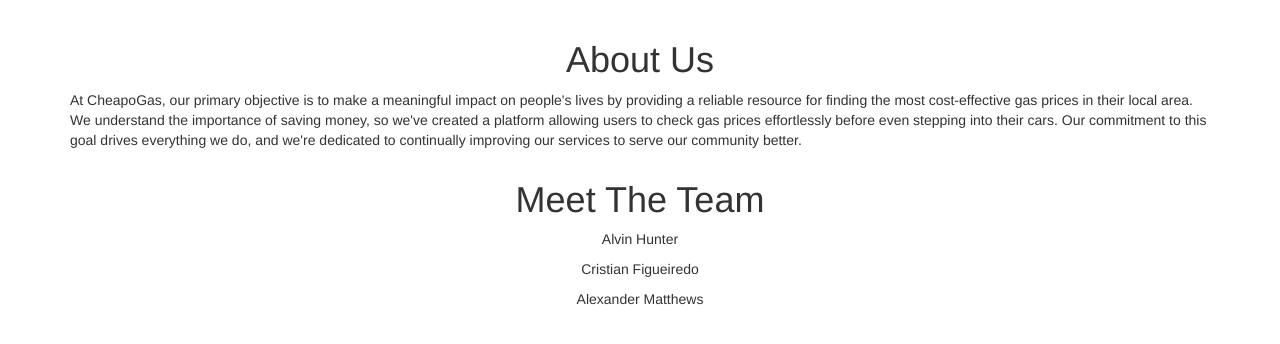
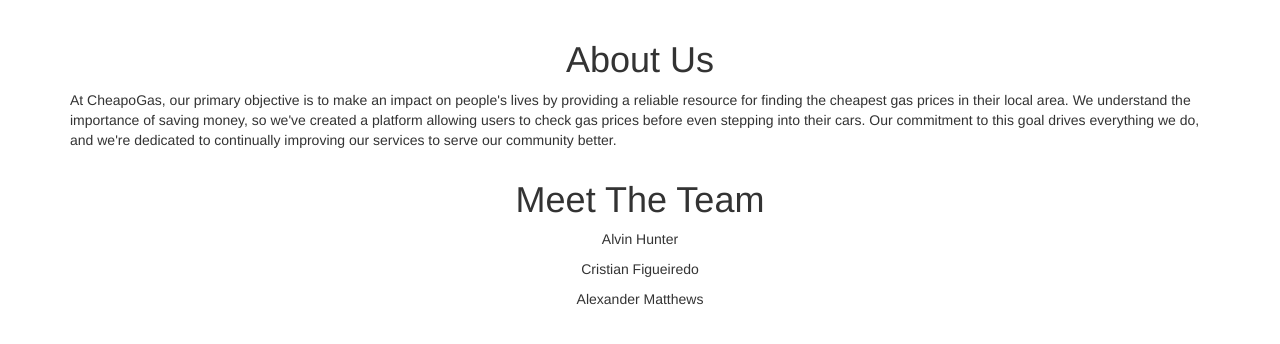
Before and after one commit to cfig99/web-application-repo--github-, a Flask app: page /about in a window 1280 px wide. Shown: the part 52-396 px from the top of the page. Run offline with Flask 2, Linux system fonts and the light colour scheme; some libraries are stand-ins or nearby versions.

Commit message:
about us changes

```diff
--- a/templates/about.html
+++ b/templates/about.html
@@ -9,9 +9,9 @@
     <div class="container" id="about_us_id">
         <h1>About Us</h1>
         <p>At CheapoGas,
-            our primary objective is to make a meaningful impact on people's lives by providing a reliable resource for
-            finding the most cost-effective gas prices in their local area.
-            We understand the importance of saving money, so we've created a platform allowing users to check gas prices effortlessly before even stepping into their cars.
+            our primary objective is to make an impact on people's lives by providing a reliable resource for
+            finding the cheapest gas prices in their local area.
+            We understand the importance of saving money, so we've created a platform allowing users to check gas prices before even stepping into their cars.
             Our commitment to this goal drives everything we do, and we're dedicated to continually improving our services to serve our community better.</p>
     </div>
 
```
